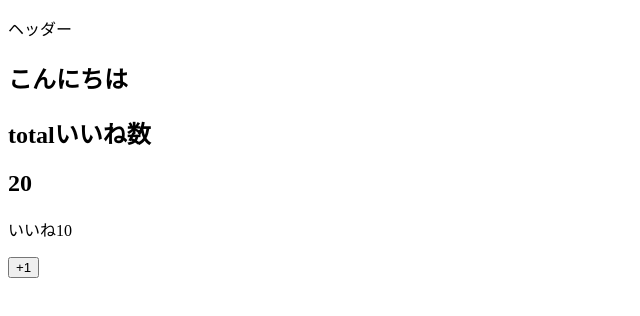
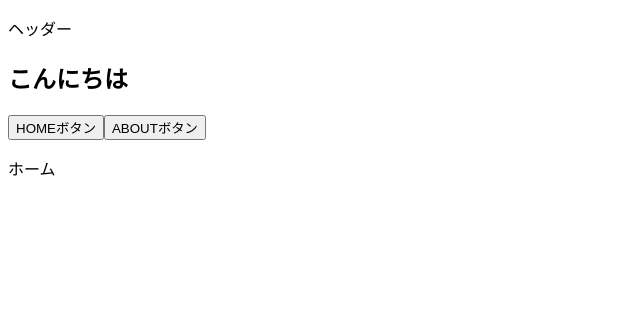
Before and after one commit to akitoshi-m/vue_app_practice, a Vue app: page / in a window 1280 px wide. Shown: the top 316 px of the page, without its empty margins (0-640 px from the left). Built offline with nearby package versions, Linux system fonts and the light colour scheme.

Commit message:
[Add] 動的コンポーネントの使用

```diff
--- a/src/App.vue
+++ b/src/App.vue
@@ -1,32 +1,32 @@
 <template>
   <div>
     <LikeHeader></LikeHeader>
-    <LikeNumber :number="number">
-      <h3>デフォルトスロットその1</h3>
-      <template v-slot:title>
-        <h2>こんにちは</h2>
-      </template>
-      <h3>デフォルトスロット</h3>
-      <template v-slot:number>
-        <h2>totalいいね数</h2>
-        <h2>{{ number }}</h2>
-      </template>
+    <LikeNumber>
+      <h2>こんにちは</h2>
     </LikeNumber>
+    <button @click="currentComponent = 'Home'">HOMEボタン</button>
+    <button @click="currentComponent = 'About'">ABOUTボタン</button>
+    <component :is="currentComponent"></component>
   </div>
 </template>
 
 <script>
 // LikeHeaderはローカル登録
-import LikeHeader from './components/LikeHeader.vue'
+import LikeHeader from './components/LikeHeader.vue';
+import Home from './components/Home.vue';
+import About from './components/About.vue';
 
 export default {
   data() {
     return {
-      number: 20
+      number: 20,
+      currentComponent: "Home"
     }
   },
   components: {
-    LikeHeader
+    LikeHeader,
+    Home,
+    About
   }
 }
 </script>
--- /dev/null
+++ b/src/components/About.vue
@@ -0,0 +1,3 @@
+<template>
+  <p>アバウト</p>
+</template>
--- /dev/null
+++ b/src/components/Home.vue
@@ -0,0 +1,3 @@
+<template>
+  <p>ホーム</p>
+</template>
--- a/src/components/LikeNumber.vue
+++ b/src/components/LikeNumber.vue
@@ -1,9 +1,6 @@
 <template>
   <div>
-    <slot name="title">デフォルトのタイトル</slot>
-    <slot name="number">デフォルトのタイトル</slot>
-    <p>いいね{{ number }}</p>
-    <button @click="increment">+1</button>
+    <slot></slot>
   </div>
 </template>
 
```
